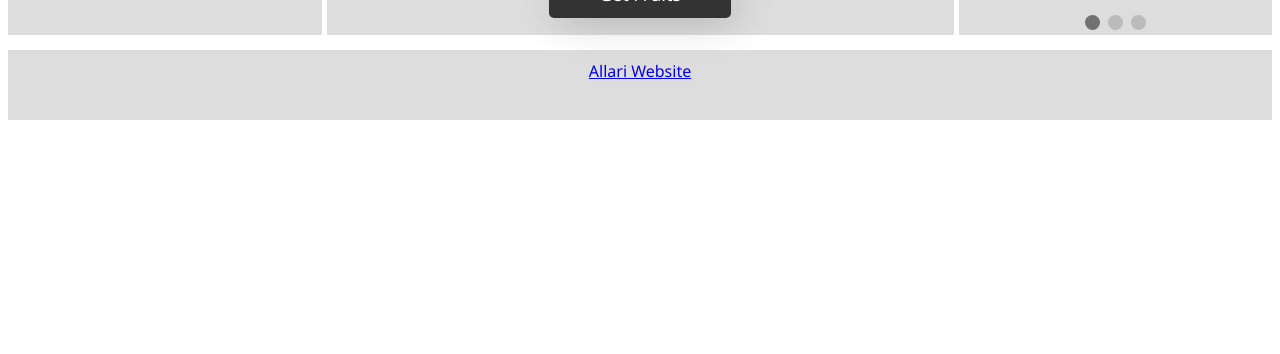
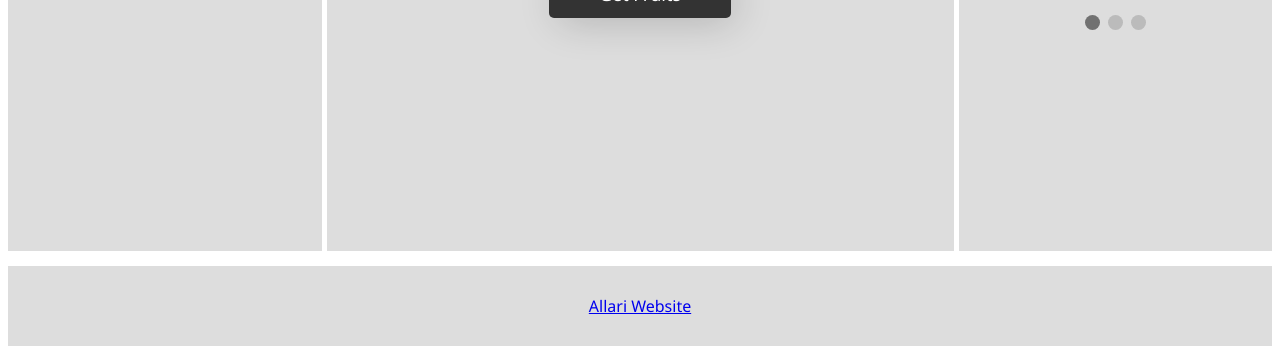
Before and after one commit to devOneto/AllariChallangeUI, a website: page src/index.html in a window 1280 px wide. Shown: the part 467-821 px from the top of the page. Before the commit the page ends 800 px from the top, so only its background shows below. Drawn offline with Linux system fonts and the light colour scheme.

Commit message:
Fix footer link position

```diff
--- a/src/index.html
+++ b/src/index.html
@@ -86,9 +86,11 @@
     </main>
 
     <footer class="bg-grey">
-        <a href="https://allari.com/">
-            Allari Website
-        </a>
+        <p>
+            <a href="https://allari.com/">
+                Allari Website
+            </a>
+        </p>
     </footer>
 
     <script src="./script.js"></script>
--- a/src/script.js
+++ b/src/script.js
@@ -71,8 +71,6 @@ function searchFruits() {
   request.send();
 }
 
-
-
 btn.onclick = function (e) {
 
   let ripple = document.createElement("span");
--- a/src/style.css
+++ b/src/style.css
@@ -29,6 +29,7 @@ nav {
 main {
     display: flex;
     margin-bottom: 15px;
+    min-height: 60vh;
 }
 
 #left-content{
@@ -51,7 +52,10 @@ main {
 footer{
     min-height: 50px;
     text-align: center;
-    padding: 10px 0;
+    height: 10vh;
+    display: flex;
+    align-items: center;
+    justify-content: center;
 }
 
 #clock{
```
